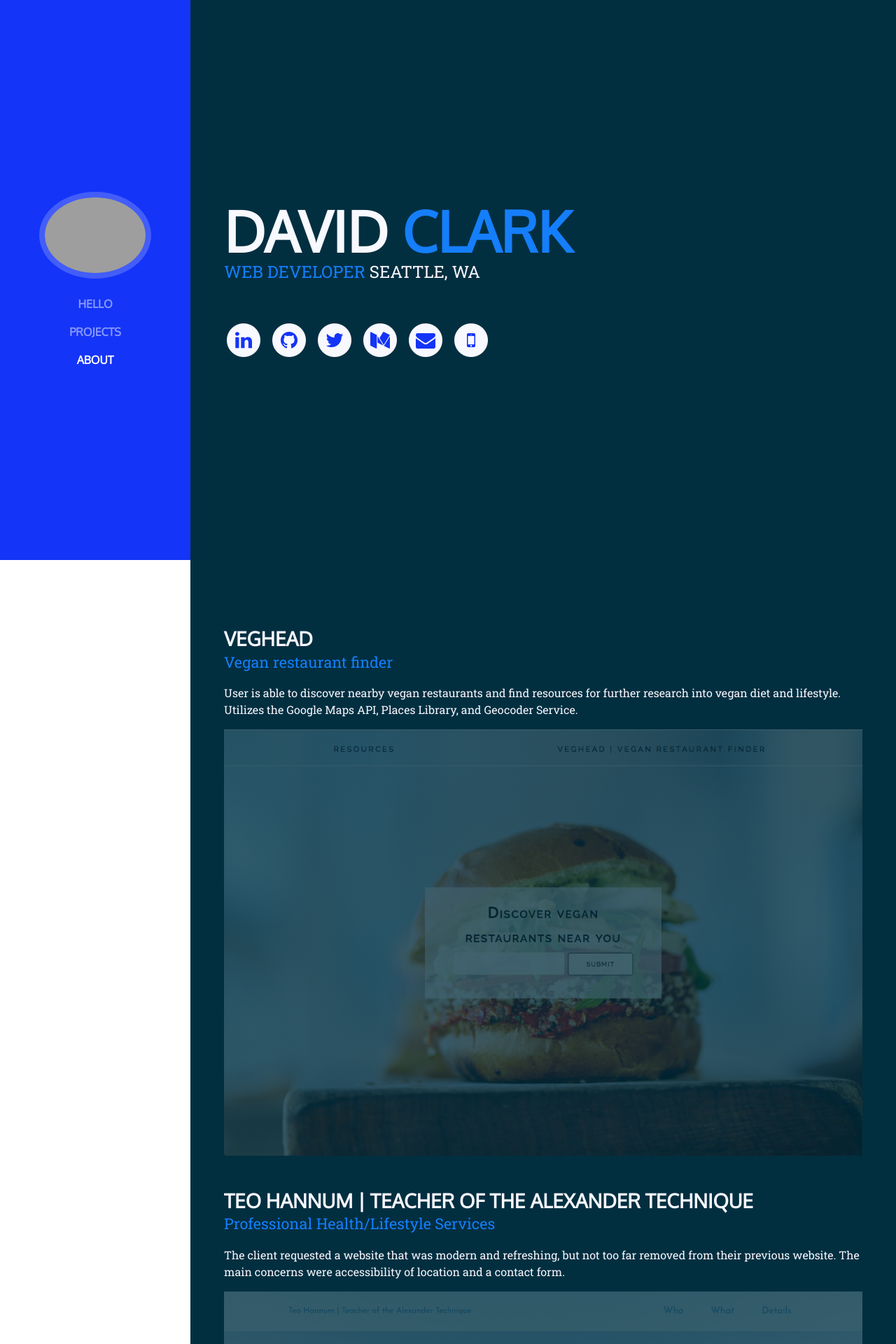
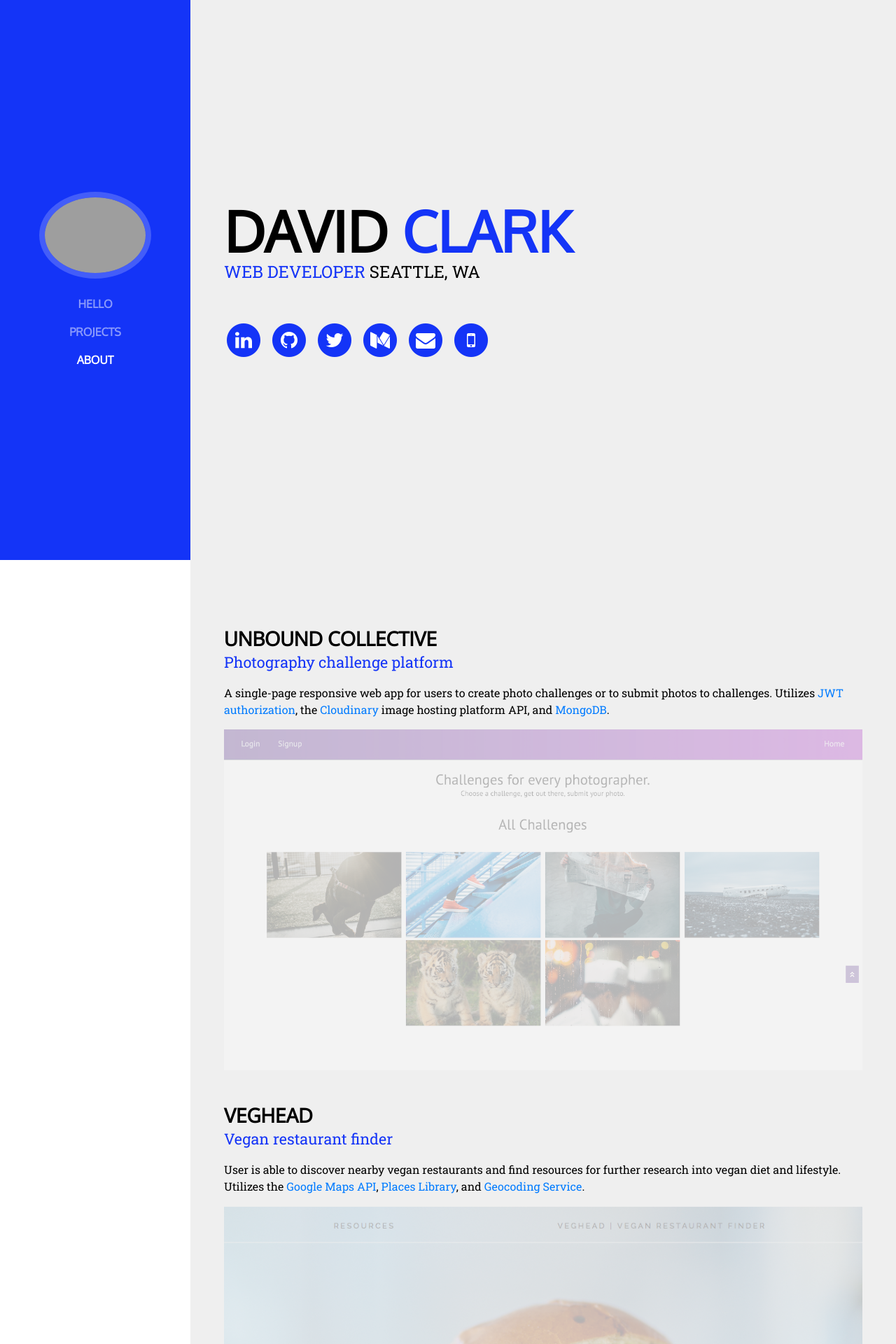
Before and after one commit to SlouchingToast/slouchingtoast.github.io, a web app: file index.html in a window 1280 px wide. Shown: the top 1920 px of the page at 70% size. Run offline with its HTML, style and script files only (its server is not run), Linux system fonts and the light colour scheme; some libraries are stand-ins or nearby versions; grey boxes are pictures that could not be loaded.

Commit message:
remove old projects, add new

```diff
--- a/css/resume.css
+++ b/css/resume.css
@@ -2,7 +2,7 @@ body {
   font-family: 'Roboto Slab', serif;
   /* font-family: 'Tenor Sans', sans-serif; */
   padding-top: 54px;
-    color: #F8F8FF;
+  color: black;
 }
 @media (min-width: 992px) {
   body {
@@ -35,14 +35,18 @@ h4 {
   text-transform: uppercase;
 }
 
+i {
+  color: #1434f7;
+}
+
 .subheading {
   font-weight: 500;
   font-size: 1.35rem;
-    color: #157EFB;
+  color: #1434f7;
 }
 
 .list-social-icons a {
-    color: #F8F8FF;
+  color: #f8f8ff;
 }
 .list-social-icons a:hover {
   color: rgba(248, 248, 255, 0.8);
@@ -98,7 +102,6 @@ h4 {
 }
 
 section.resume-section {
-
   padding-top: 5rem !important;
   padding-bottom: 5rem !important;
 }
@@ -120,17 +123,17 @@ section.resume-section .resume-item .img-project {
   }
 }
 
-[class*=" devicon-"],
-[class^=devicon-] {
-    color: ghostwhite;
+[class*=' devicon-'],
+[class^='devicon-'] {
+  color: black;
 }
 
 .bg-primary {
-    background-color: #1434F7!important;
+  background-color: #1434f7 !important;
 }
 
 .heading-color {
-    color: #157EFB !important;
+  color: #1434f7 !important;
 }
 
 .img-profile {
@@ -147,15 +150,12 @@ section.resume-section .resume-item .img-project {
   transition: ease-in;
   transition-property: opacity;
   transition-duration: 1s;
-    opacity: 1.0;
+  opacity: 1;
 }
 
 section {
-    background-color: #022F40;
+  background-color: #efefef;
 }
 
-.fa-inverse {
-    color: #1434F7;
-}
 /* Note to self:  */
 /* run CSS thru Auto Prefixer, then minifier, then link HTML to .min.css */
--- a/index.html
+++ b/index.html
@@ -4,7 +4,8 @@
   <head>
 
     <meta charset="utf-8">
-  <meta name="viewport" content="width=device-width, initial-scale=1, shrink-to-fit=no">
+    <meta name="viewport" content="width=device-width, initial-scale=1,
+      shrink-to-fit=no">
     <meta name="description" content="">
     <meta name="author" content="">
 
@@ -14,31 +15,36 @@
     <link href="vendor/bootstrap/css/bootstrap.min.css" rel="stylesheet">
 
     <!-- devicons -->
-  <link rel="stylesheet" href="https://cdn.rawgit.com/konpa/devicon/df6431e323547add1b4cf45992913f15286456d3/devicon.min.css">
-
-
+    <link rel="stylesheet"
+      href="https://cdn.rawgit.com/konpa/devicon/df6431e323547add1b4cf45992913f15286456d3/devicon.min.css">
     <!-- fonts -->
-  <link href="https://fonts.googleapis.com/css?family=Oxygen|Roboto+Slab" rel="stylesheet">
+    <link href="https://fonts.googleapis.com/css?family=Oxygen|Roboto+Slab"
+      rel="stylesheet">
     <link href="vendor/font-awesome/css/font-awesome.min.css" rel="stylesheet">
     <link href="vendor/devicons/css/devicons.min.css" rel="stylesheet">
-  <link href="vendor/simple-line-icons/css/simple-line-icons.css" rel="stylesheet">
+    <link href="vendor/simple-line-icons/css/simple-line-icons.css"
+      rel="stylesheet">
 
     <!-- Custom styles for this template -->
     <!-- <link href="css/resume.min.css" rel="stylesheet"> -->
-  <link rel="stylesheet" href="css/resume.min.css">
+    <link rel="stylesheet" href="css/resume.css">
   </head>
 
   <body id="page-top">
 
-  <nav class="navbar navbar-expand-lg navbar-dark bg-primary fixed-top" id="sideNav">
+    <nav class="navbar navbar-expand-lg navbar-dark bg-primary fixed-top"
+      id="sideNav">
       <a class="navbar-brand js-scroll-trigger" href="#page-top">
         <span class="d-block d-lg-none">David Clark</span>
         <span class="d-none d-lg-block">
-        <img class="img-fluid img-profile rounded-circle mx-auto mb-2" src="img/profile.jpeg" alt="">
+          <img class="img-fluid img-profile rounded-circle mx-auto mb-2"
+            src="img/profile.jpeg" alt="">
         </span>
       </a>
-    <button class="navbar-toggler" type="button" data-toggle="collapse" data-target="#navbarSupportedContent"
-      aria-controls="navbarSupportedContent" aria-expanded="false" aria-label="Toggle navigation">
+      <button class="navbar-toggler" type="button" data-toggle="collapse"
+        data-target="#navbarSupportedContent"
+        aria-controls="navbarSupportedContent" aria-expanded="false"
+        aria-label="Toggle navigation">
         <span class="navbar-toggler-icon"></span>
       </button>
       <div class="collapse navbar-collapse" id="navbarSupportedContent">
@@ -117,8 +123,36 @@
           </div>
         </section>
 
-    <section class="resume-section p-3 p-lg-5 d-flex flex-column" id="projects">
+        <section class="resume-section p-3 p-lg-5 d-flex flex-column"
+          id="projects">
           <div class="my-auto">
+
+            <div class="resume-item d-flex flex-column flex-md-row mt-5">
+              <div class="resume-content mr-auto">
+                <h3 class="mb-0">unbound collective</h3>
+                <div class="subheading mb-3">Photography challenge platform<br>
+                  <i class="h2 devicon-html5-plain-wordmark"></i>
+                  <i class="h2 devicon-css3-plain-wordmark"></i>
+                  <i class="h2 devicon-javascript-plain"></i>
+                  <i class="h2 devicon-jquery-plain-wordmark"></i>
+                  <i class="h2 devicon-nodejs-plain"></i>
+                  <i class="h2 devicon-mongodb-plain-wordmark"></i>
+                  <i class="h2 devicon-mocha-plain"></i>
+                </div>
+                <p>
+                  A single-page responsive web app for users to create photo
+                  challenges or to submit photos to challenges. Utilizes <a
+                    href='https://jwt.io/'>JWT authorization</a>, the <a
+                    href='https://cloudinary.com/'>Cloudinary</a> image hosting
+                  platform API, and <a href='https://www.mongodb.com/'>MongoDB</a>.
+                </p>
+              </div>
+            </div>
+            <div class="img-project">
+              <a href="https://unbound-collective.herokuapp.com/#">
+                <img class="img-project img-fluid" src="img/unbound.jpeg"
+                  alt=""></a>
+            </div>
 
             <div class="resume-item d-flex flex-column flex-md-row mt-5">
               <div class="resume-content mr-auto">
@@ -129,9 +163,16 @@
                   <i class="h2 devicon-javascript-plain"></i>
                   <i class="h2 devicon-jquery-plain-wordmark"></i>
                 </div>
-            <p>User is able to discover nearby vegan restaurants and find resources for
-              further research into vegan diet and lifestyle. Utilizes the Google Maps API, Places Library, and
-              Geocoder Service.</p>
+                <p>User is able to discover nearby vegan restaurants and find
+                  resources for
+                  further research into vegan diet and lifestyle. Utilizes the
+                  <a href='https://cloud.google.com/maps-platform/'>Google Maps
+                    API</a>, <a
+                    href='https://developers.google.com/places/web-service/intro'>Places
+                    Library</a>, and
+                  <a
+                    href='https://developers.google.com/maps/documentation/javascript/geocoding'>Geocoding
+                    Service</a>.</p>
               </div>
             </div>
             <div class="img-project">
@@ -142,100 +183,60 @@
             <div class="resume-item d-flex flex-column flex-md-row mt-5">
               <div class="resume-content mr-auto">
                 <h3 class="mb-0">Teo Hannum | Teacher of the Alexander Technique</h3>
-            <div class="subheading mb-3">Professional Health/Lifestyle Services<br>
+                <div class="subheading mb-3">Professional Health/Lifestyle
+                  Services<br>
                   <i class="h2 devicon-html5-plain-wordmark"></i>
                   <i class="h2 devicon-css3-plain-wordmark"></i>
                   <i class="h2 devicon-javascript-plain"></i>
                   <i class="h2 devicon-jquery-plain-wordmark"></i>
                 </div>
-            <p>The client requested a website that was modern and refreshing, but not too far removed from their
-              previous website. The main concerns were accessibility of location and a contact form.</p>
+                <p>The client requested a website that was modern and
+                  refreshing, but not too far removed from their
+                  previous website. The main concerns were accessibility of
+                  location and a contact form.</p>
               </div>
             </div>
             <div class="img-project">
               <a href="projects/teo-hannum/index.html">
-            <img class="img-project img-fluid" src="img/teohannum.jpg" alt=""></a>
+                <img class="img-project img-fluid" src="img/teohannum.jpg"
+                  alt=""></a>
             </div>
-
-        <div class="resume-item d-flex flex-column flex-md-row mt-5">
-          <div class="resume-content mr-auto">
-            <h3 class="mb-0">YelpCamp</h3>
-            <div class="subheading mb-3">Campground Review Service<br>
-              <i class="h2 devicon-html5-plain-wordmark"></i>
-              <i class="h2 devicon-css3-plain-wordmark"></i>
-              <i class="h2 devicon-javascript-plain"></i>
-              <i class="h2 devicon-jquery-plain-wordmark"></i>
-              <i class="h2 devicon-nodejs-plain"></i>
-              <i class="h2 devicon-express-original"></i>
-              <i class="h2 devicon-mongodb-plain"></i>
-            </div>
-            <p>User is greeted by a dynamic splash page, and is able to view campgrounds and comments,
-              add/edit/delete campgrounds, add/edit/delete comments.
-            </p>
-          </div>
-        </div>
-        <div class="img-project">
-          <a href="https://stormy-cove-51512.herokuapp.com/">
-            <img class="img-project img-fluid" src="img/yelpcamp.jpg">
-          </a>
-        </div>
-
-        <div class="resume-item d-flex flex-column flex-md-row mt-5">
-          <div class="resume-content mr-auto">
-            <h3 class="mb-0">The Great Color Game</h3>
-            <div class="subheading mb-3">Simon-Says-Style Color Guessing Game<br>
-              <i class="h2 devicon-html5-plain-wordmark"></i>
-              <i class="h2 devicon-css3-plain-wordmark"></i>
-              <i class="h2 devicon-javascript-plain"></i>
-            </div>
-            <p>User is given an RGB set, with multiple options to choose as the correct answer.</p>
-          </div>
-        </div>
-        <div class="img-project">
-          <a href="projects/color-game/colorgame.html">
-            <img class="img-project img-fluid" src="img/colorgame.jpg">
-          </a>
-        </div>
-
-        <div class="resume-item d-flex flex-column flex-md-row mt-5">
-          <div class="resume-content mr-auto">
-            <h3 class="mb-0">To-Do List</h3>
-            <div class="subheading mb-3">Functional To-Do App<br>
-              <i class="h2 devicon-html5-plain-wordmark"></i>
-              <i class="h2 devicon-css3-plain-wordmark"></i>
-              <i class="h2 devicon-javascript-plain"></i>
-            </div>
-            <p>User can check-off, delete, and create to-do items.</p>
-          </div>
-        </div>
-        <div class="img-project">
-          <a href="projects/to-do/index.html">
-            <img class="img-project img-fluid" src="img/todo.jpg">
-          </a>
-        </div>
-      </div>
-
 
           </section>
 
-    <section class="resume-section p-3 p-lg-5 d-flex flex-column" id="about">
+          <section class="resume-section p-3 p-lg-5 d-flex flex-column"
+            id="about">
             <div class="my-auto">
 
               <div class="resume-item d-flex flex-column flex-md-row mb-5">
                 <div class="resume-content mr-auto">
                   <div class="subheading mb-3">Determined</div>
-            <p>I've been teaching myself web development technologies since 2017. I set out to enter a career
-              that provided stimulating work with the endless potential for growth.</p>
-            <div class="subheading mb-3">Resolute</div>
-            <p>In the past, I have started in entry-level positions, and risen to lead roles in small amounts of time,
-              and even at times of disorganization, crisis mode, etc. I do well in unfamiliar situations, and seek out
-              new learning opportunities.</p>
+                  <p>
+                    I have been teaching myself web development technologies
+                    since 2017, with the intention to enter a career that
+                    provides stimulating work with the endless potential for
+                    growth.
+                  </p>
+
+                  <div class="subheading mb-3">Lifelong Learner</div>
+                  <p>
+                    The attainment of knowledge is something that fascinates me,
+                    and is a constant driving force in my seeking to become
+                    better at everything that I do.
+                  </p>
                   <div class="subheading mb-3">Flexible</div>
-            <p>Having the capacity to work within limitations and outside of ideal situations is a skill
-              that I have worked hard to develop, and am proud to have, as it is not one I inately possess.</p>
+                  <p>
+                    Having the capacity to work within limitations and outside
+                    of ideal situations is a skill
+                    that I have worked hard to develop, and am proud to have, as
+                    it is not one I inately possess.
+                  </p>
                   <div class="subheading mb-3">Collaborative</div>
-            <p>Collaboration and Communication are two of the most vital values of working on a team, and
-              I place much importance on them.</p>
+                  <p>
+                    Collaboration and Communication are two of the most vital
+                    values of working on a team, and
+                    I place much importance on them.
+                  </p>
                 </div>
               </div>
 
```
Also changed, not shown: projects/veghead/scripts/script.js (+46 -36 lines), img/colorgame.jpg (deleted), img/todo.jpg (deleted), img/unbound.jpeg (added), img/yelpcamp.jpg (deleted). Lines whose indentation alone changed are shown as unchanged.
